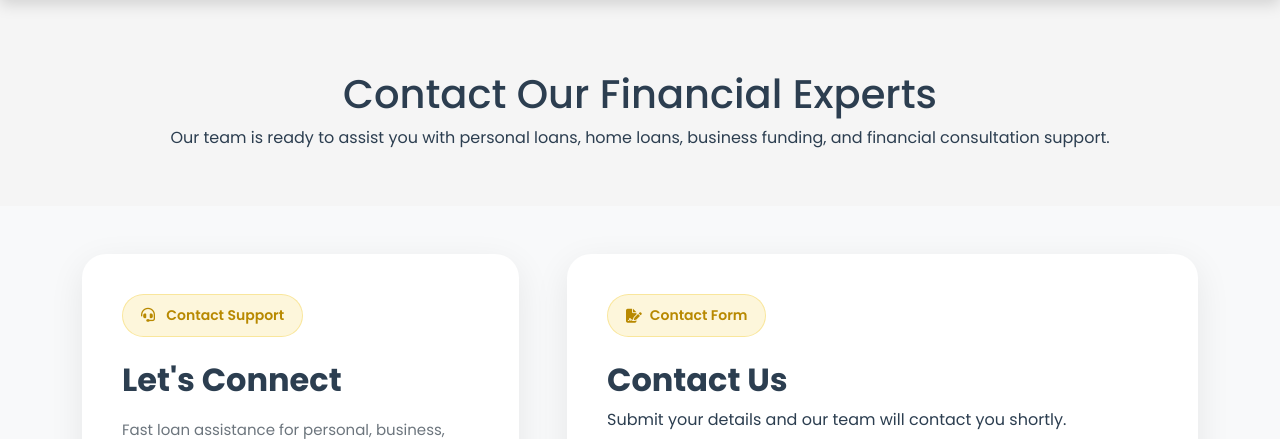
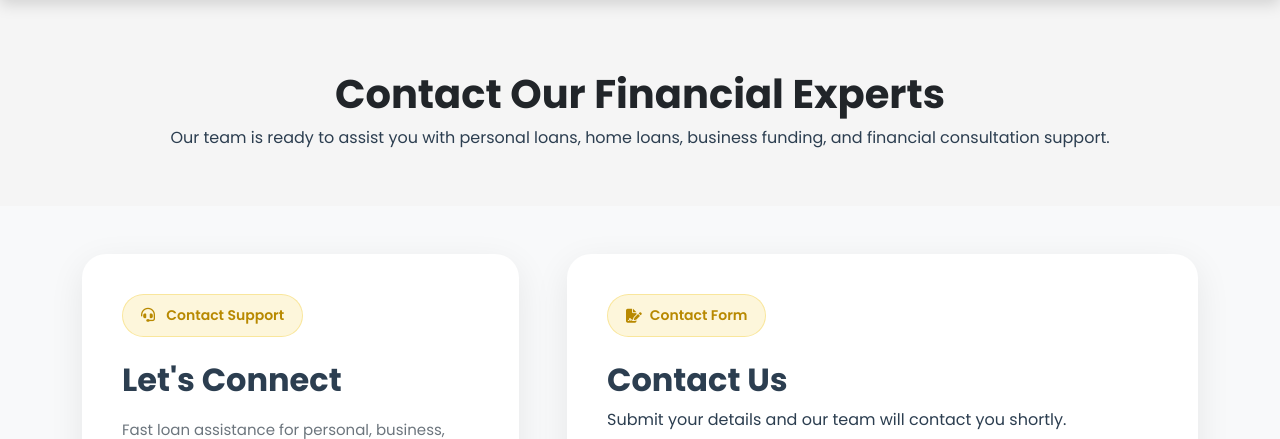
Before and after one commit to 8977115766/Money_Plus_Associates, a Flask app: page /contact in a window 1280 px wide. Shown: the part 146-585 px from the top of the page. Run offline with Flask 3, Linux system fonts and the light colour scheme.

Commit message:
Update contact.html

```diff
--- a/templates/contact.html
+++ b/templates/contact.html
@@ -52,7 +52,7 @@
     <!-- HERO -->
     <section class="contact-hero">
         <div class="container text-center">
-            <h1 class="contact-hero-title">Contact Our Financial Experts</h1>
+            <h1 class="fw-bold text-dark"">Contact Our Financial Experts</h1>
             <p class="contact-hero-text">
                 Our team is ready to assist you with personal loans, home loans,
                 business funding, and financial consultation support.
```
